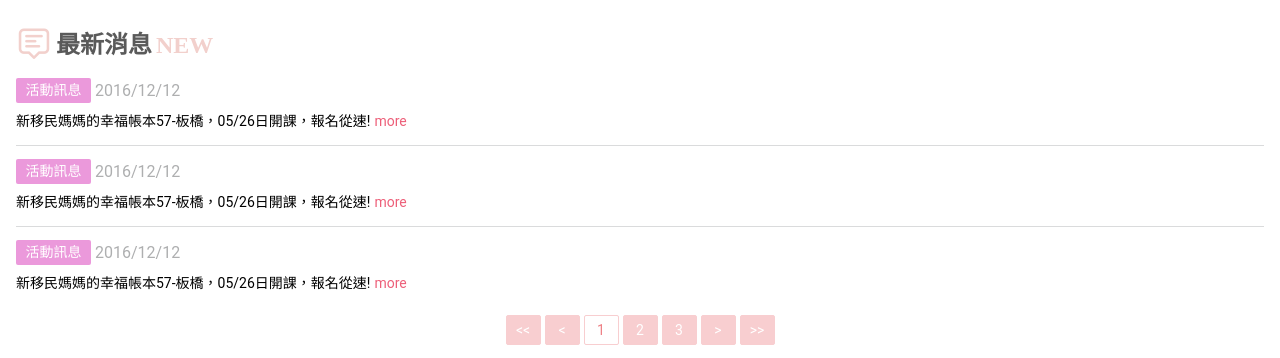
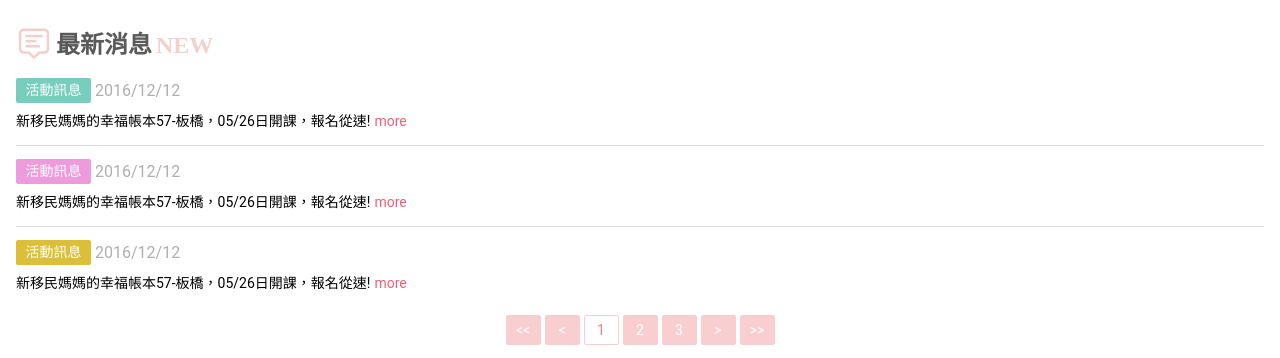
Before and after one commit to oawu/oa-psbfrich, a plain HTML site: page 06.html in a window 1280 px wide. Shown: the part 163-521 px from the top of the page. Drawn offline with Linux system fonts and the light colour scheme.

Commit message:
Fix layout

```diff
--- a/06.html
+++ b/06.html
@@ -49,17 +49,17 @@
       <header class='icon-icon_n03'>最新消息</header>
 
       <div class='news'>
-        <div><span>活動訊息</span><time>2016/12/12<time></div>
+        <div><span class='c1'>活動訊息</span><time>2016/12/12<time></div>
         <p>新移民媽媽的幸福帳本57-板橋，05/26日開課，報名從速!<a href="07.html">more</a></p>
       </div>
 
       <div class='news'>
-        <div><span>活動訊息</span><time>2016/12/12<time></div>
+        <div><span class='c2'>活動訊息</span><time>2016/12/12<time></div>
         <p>新移民媽媽的幸福帳本57-板橋，05/26日開課，報名從速!<a href="07.html">more</a></p>
       </div>
 
       <div class='news'>
-        <div><span>活動訊息</span><time>2016/12/12<time></div>
+        <div><span class='c3'>活動訊息</span><time>2016/12/12<time></div>
         <p>新移民媽媽的幸福帳本57-板橋，05/26日開課，報名從速!<a href="07.html">more</a></p>
       </div>
 
--- a/scss/public.scss
+++ b/scss/public.scss
@@ -1227,6 +1227,15 @@ a {
         @include border-radius(2px);
         text-align: center;
         font-size: 14px;
+        &.c1 {
+          background-color: rgba(119, 206, 189, 1.00);
+        }
+        &.c2 {
+          background-color: rgba(237, 155, 221, 1.00);
+        }
+        &.c3 {
+          background-color: rgba(219, 191, 56, 1.00);
+        }
       }
       time {
         width: calc(100% - 75px);
```
Also changed, not shown: css/public.css.
